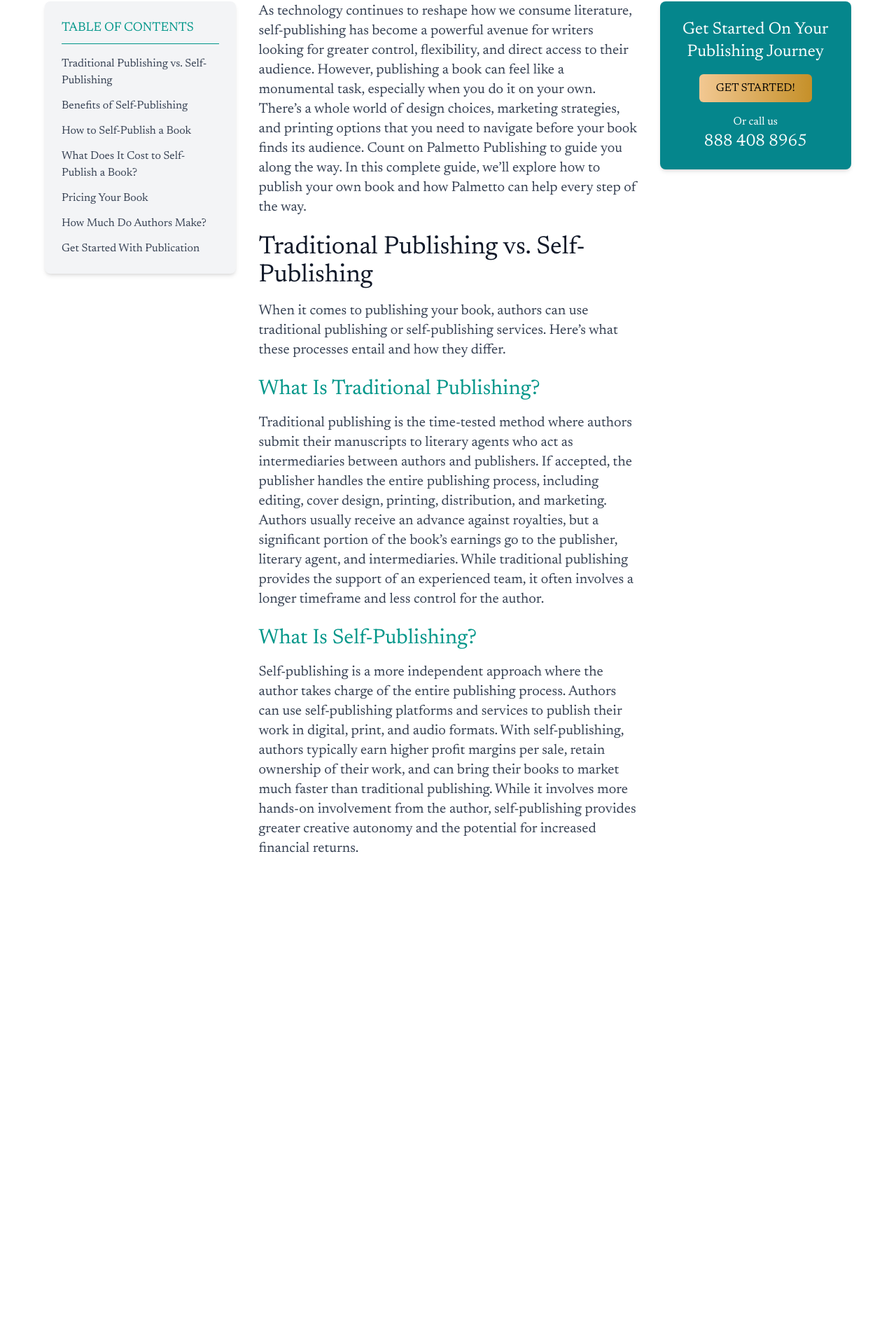
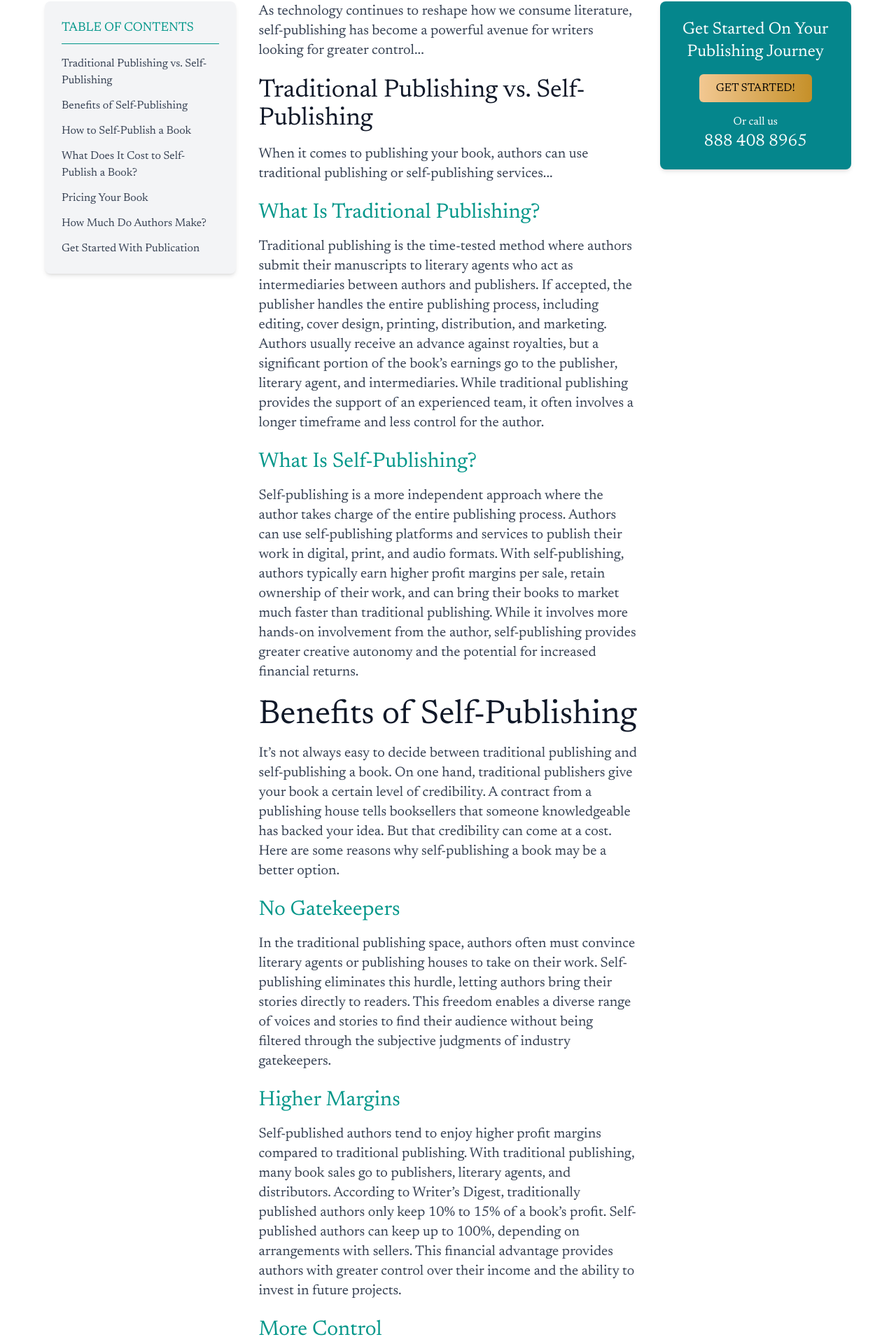
Before and after one commit to FahizOzil/palmbay-publisher, a Next.js app: page /guides/self-publishing in a window 1280 px wide. Shown: the part 862-2782 px from the top of the page at 70% size. Before the commit the page ends 2136 px from the top, so only its background shows below. Built offline with nearby package versions, Linux system fonts and the light colour scheme.

Commit message:
Update SelfPublishingSection.jsx

```diff
--- a/app/guides/self-publishing/SelfPublishingSection.jsx
+++ b/app/guides/self-publishing/SelfPublishingSection.jsx
@@ -5,57 +5,95 @@ const SelfPublishingSection = () => {
   return (
     <div className={`${font.className} relative mt-48 flex flex-col md:flex-row w-full px-4 lg:px-16 py-12 gap-8`}>
 
-      {/* Left Side - Table of Contents */}
-      <div className="w-full h-fit md:w-1/4 bg-gray-100 rounded-lg p-6 shadow-md">
-        <h3 className="text-teal-600  text-lg uppercase border-b pb-2">
+      {/* Left Side - Table of Contents (Sticky) */}
+      <div className="w-full h-fit md:w-1/4 bg-gray-100 rounded-lg p-6 shadow-md
+        sticky top-24 max-h-[80vh] overflow-auto table-of-contents">
+        <h3 className="text-teal-600 text-lg uppercase border-b pb-2">
           Table of Contents
         </h3>
         <ul className="mt-4 space-y-3 text-gray-700">
-          <li className="">Traditional Publishing vs. Self-Publishing</li>
+          <li>Traditional Publishing vs. Self-Publishing</li>
           <li>Benefits of Self-Publishing</li>
           <li>How to Self-Publish a Book</li>
           <li>What Does It Cost to Self-Publish a Book?</li>
           <li>Pricing Your Book</li>
           <li>How Much Do Authors Make?</li>
           <li>Get Started With Publication</li>
-          {/* <li>More Resources</li> */}
         </ul>
       </div>
 
       {/* Middle Section - Main Content */}
       <div className="w-full text-xl md:w-2/4">
         <p className="text-gray-700">
-        As technology continues to reshape how we consume literature, self-publishing has become a powerful avenue for writers looking for greater control, flexibility, and direct access to their audience. However, publishing a book can feel like a monumental task, especially when you do it on your own. There’s a whole world of design choices, marketing strategies, and printing options that you need to navigate before your book finds its audience. Count on Palmetto Publishing to guide you along the way. In this complete guide, we’ll explore how to publish your own book and how Palmetto can help every step of the way.
+          As technology continues to reshape how we consume literature, self-publishing has become a powerful avenue for writers looking for greater control...
         </p>
         <h2 className="text-4xl text-gray-900 mt-6">
           Traditional Publishing vs. Self-Publishing
         </h2>
         <p className="mt-4 text-gray-700">
-        When it comes to publishing your book, authors can use traditional publishing or self-publishing services. Here’s what these processes entail and how they differ.
+          When it comes to publishing your book, authors can use traditional publishing or self-publishing services...
         </p>
-        <h3 className="text-3xl  text-teal-600 mt-6">
+        <h3 className="text-3xl text-teal-600 mt-6">
           What Is Traditional Publishing?
         </h3>
         <p className="mt-4 text-gray-700">
         Traditional publishing is the time-tested method where authors submit their manuscripts to literary agents who act as intermediaries between authors and publishers. If accepted, the publisher handles the entire publishing process, including editing, cover design, printing, distribution, and marketing. Authors usually receive an advance against royalties, but a significant portion of the book’s earnings go to the publisher, literary agent, and intermediaries. While traditional publishing provides the support of an experienced team, it often involves a longer timeframe and less control for the author.
         </p>
-        <h3 className="text-3xl  text-teal-600 mt-6">
-        What Is Self-Publishing?
+        <h3 className="text-3xl text-teal-600 mt-6">
+          What Is Self-Publishing?
         </h3>
         <p className="mt-4 text-gray-700">
         Self-publishing is a more independent approach where the author takes charge of the entire publishing process. Authors can use self-publishing platforms and services to publish their work in digital, print, and audio formats. With self-publishing, authors typically earn higher profit margins per sale, retain ownership of their work, and can bring their books to market much faster than traditional publishing. While it involves more hands-on involvement from the author, self-publishing provides greater creative autonomy and the potential for increased financial returns.
         </p>
+        <h2 className="text-5xl text-gray-900 mt-6">
+        Benefits of Self-Publishing
+        </h2>
+        <p className="mt-4 text-gray-700">
+        It’s not always easy to decide between traditional publishing and self-publishing a book. On one hand, traditional publishers give your book a certain level of credibility. A contract from a publishing house tells booksellers that someone knowledgeable has backed your idea. But that credibility can come at a cost. Here are some reasons why self-publishing a book may be a better option.
+        </p>
+        <h3 className="text-3xl text-teal-600 mt-6">
+        No Gatekeepers
+        </h3>
+        <p className="mt-4 text-gray-700">
+        In the traditional publishing space, authors often must convince literary agents or publishing houses to take on their work. Self-publishing eliminates this hurdle, letting authors bring their stories directly to readers. This freedom enables a diverse range of voices and stories to find their audience without being filtered through the subjective judgments of industry gatekeepers.
+        </p>
+        <h3 className="text-3xl text-teal-600 mt-6">
+        Higher Margins
+        </h3>
+        <p className="mt-4 text-gray-700">
+        Self-published authors tend to enjoy higher profit margins compared to traditional publishing. With traditional publishing, many book sales go to publishers, literary agents, and distributors. According to Writer’s Digest, traditionally published authors only keep 10% to 15% of a book’s profit. Self-published authors can keep up to 100%, depending on arrangements with sellers. This financial advantage provides authors with greater control over their income and the ability to invest in future projects.
+        </p>
+        <h3 className="text-3xl text-teal-600 mt-6">
+        More Control
+        </h3>
+        <p className="mt-4 text-gray-700">
+        Self-publishing not only provides higher profit margins but also gives authors more control over the creative process. In traditional publishing, decisions on editing, cover design, and marketing are often delegated to a team. However, with self-publishing a book, authors can choose their editors and designers, ensuring their work aligns with their artistic vision.
+        </p>
+        <h3 className="text-3xl text-teal-600 mt-6">
+        Maintain Rights
+        </h3>
+        <p className="mt-4 text-gray-700">
+        In addition to creative control, authors retain full rights over their works when they self-publish. Unlike traditional publishing contracts, which often require authors to relinquish a significant portion of their rights, self-published authors maintain ownership. This allows authors to explore alternative publishing avenues, adaptations, and licensing opportunities without constraints.
+        </p>
+        <h3 className="text-3xl text-teal-600 mt-6">
+        Timeline
+        </h3>
+        <p className="mt-4 text-gray-700">
+        Traditional publishing processes involve submission, review, editing, and production, which can be very time-consuming. It can take months or years to even find a literary agent. However, with self-publishing, authors can set their own pace and get their books into the hands of readers in just a matter of weeks.
+        </p>
       </div>
 
-      {/* Right Side - Call to Action */}
-      <div className="w-full h-fit md:w-1/4 customgreen text-white p-6 rounded-lg shadow-md flex flex-col items-center text-center">
-        <h3 className="text-2xl ">Get Started On Your Publishing Journey</h3>
-        <button className="mt-4 button-gradient text-black px-6 py-2 rounded-md  hover:bg-yellow-400">
+      {/* Right Side - Call to Action (Sticky) */}
+      <div className="w-full h-fit md:w-1/4 customgreen text-white p-6 rounded-lg shadow-md
+        sticky top-24 max-h-[80vh] overflow-auto call-box flex flex-col items-center text-center">
+        <h3 className="text-2xl">Get Started On Your Publishing Journey</h3>
+        <button className="mt-4 button-gradient text-black px-6 py-2 rounded-md hover:bg-yellow-400">
           GET STARTED!
         </button>
         <p className="mt-4">Or call us</p>
-        <p className="text-2xl ">888 408 8965</p>
+        <p className="text-2xl">888 408 8965</p>
       </div>
+
     </div>
   )
 }
```
